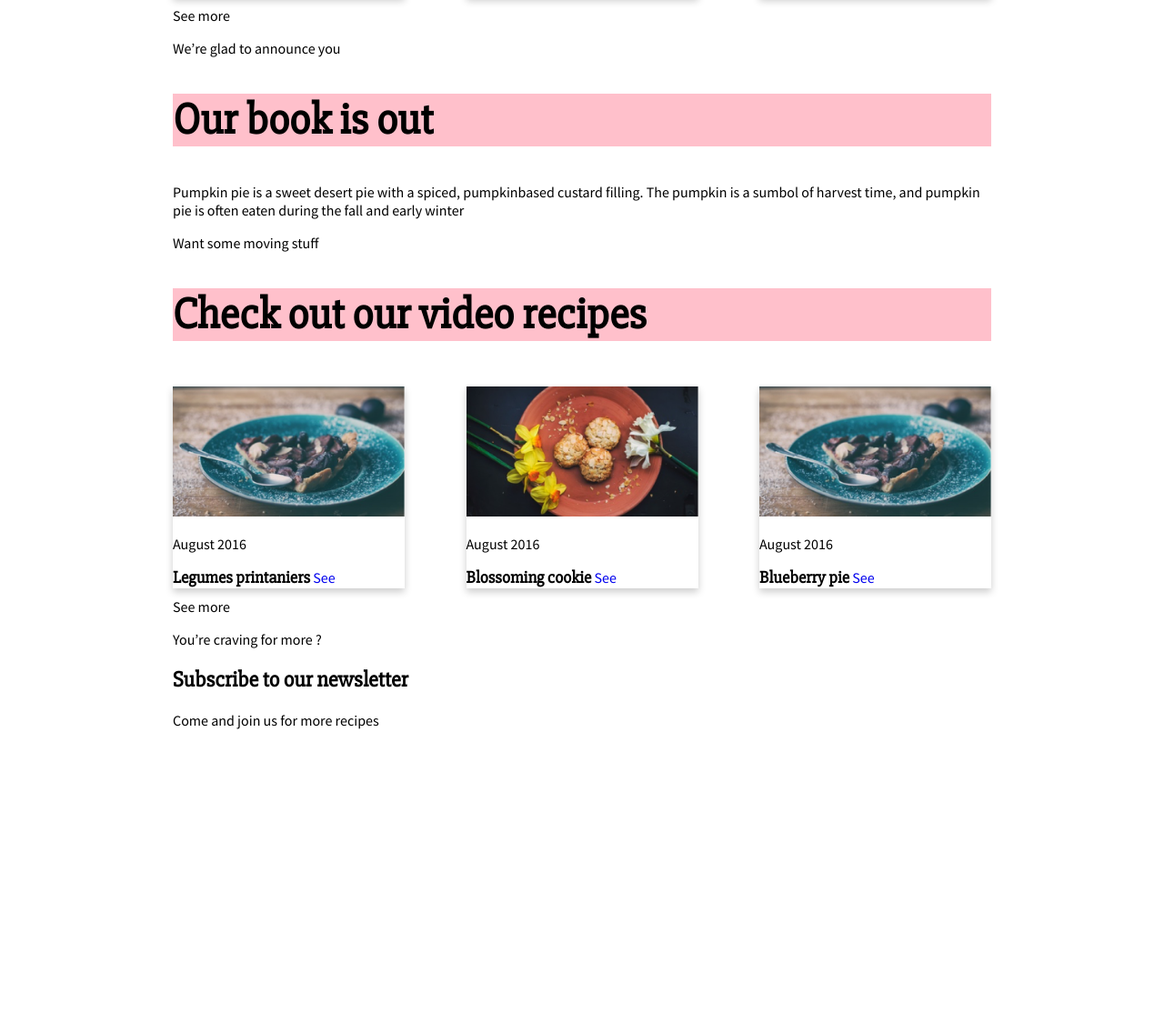
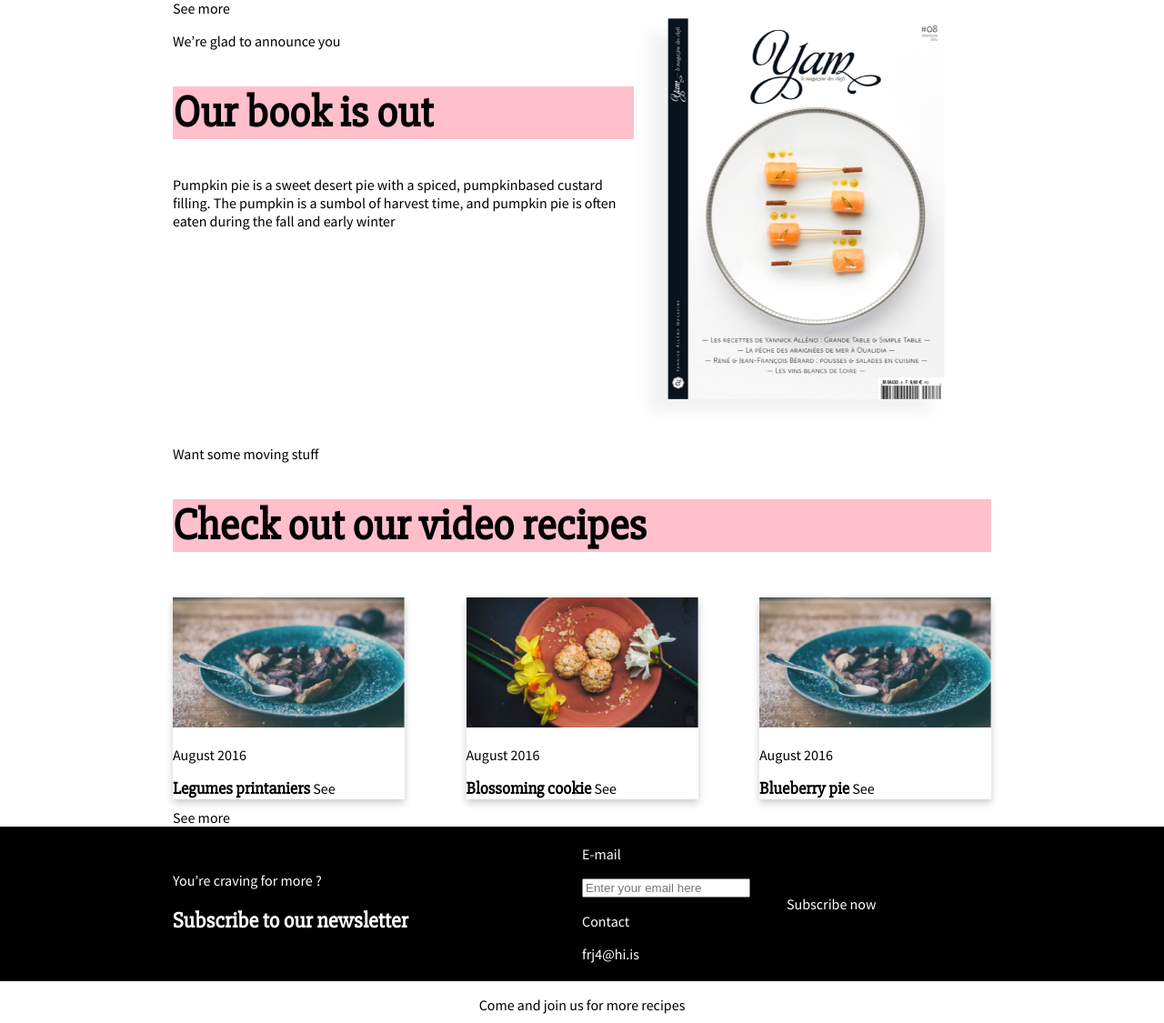
Before and after one commit to fridjon88/VefforritunVerkefni2, a plain HTML site: page index.html in a window 1280 px wide. Shown: the part 1238-2363 px from the top of the page at 91% size. Before the commit the page ends 2056 px from the top, so only its background shows below. Drawn offline with Linux system fonts and the light colour scheme.

Commit message:
main stuff complete

```diff
--- a/css/stylesheet.css
+++ b/css/stylesheet.css
@@ -1,44 +1,46 @@
 @import 'https://fonts.googleapis.com/css?family=Slabo+27px|Source+Sans+Pro';
 
 
-html {
+html, body {
   font-family: "Source Sans Pro", sans-serif;
   -webkit-box-sizing: border-box;
      -moz-box-sizing: border-box;
           box-sizing: border-box;
+          overflow-x: hidden;
+          margin: 0;
+}
+a {
+  text-decoration: none;
+  color: currentColor;
 }
 .container {
   max-width: 900px;
   margin: 0 auto;
 }
+h1, h2, h3 {
+  font-family: 'Slabo 27px', serif;
+}
 
 h1 {
-  font-family: 'Slabo 27px', serif;
   background-color: pink;
   font-size: 3em;
 }
-h2 {
-  font-family: 'Slabo 27px', serif;
-}
 h3 {
-  font-family: 'Slabo 27px', serif;
   display: inline;
 }
 h3 ~ a {
-  text-decoration: none;
   display:inline;
 }
 .box-header{
   display: flex;
   justify-content: space-between;
 }
-.navbar > ul > li{
+
+.navbar > ul > li {
   display: inline;
+  margin: 10px;
 }
 
-#logo {
-  display: inline;;
-}
 .box-featured {
   display: flex;
   background-image: url("../assets/background-header-image@2x.png");
@@ -53,8 +55,8 @@ h3 ~ a {
 }
 
 .flex-container {
+  display: flex;
   flex-direction: row ;
-  display: flex;
   flex-wrap: wrap;
   justify-content: center;
   justify-content: space-between;
@@ -74,3 +76,43 @@ ul{
 .recipie-item > img{
   width: 255px;
 }
+.box-book{
+  display: flex;
+}
+
+.book-item > img
+{
+  padding-right: 50px;
+  height: 450px
+
+}
+.box-footer {
+  display: flex;
+  background: black;
+  color: white;
+  align-items: center;
+  border-left: red;
+  /*crazy background hack https://css-tricks.com/full-browser-width-bars/ */
+  margin: 0 -601.5rem;
+  /* add back section padding (1.5rem) */
+  padding: 0.25rem 1.5rem;
+  /* border has to be solid, not RGBa */
+  /* 9600px or equiv (600rem = 9600/16) */
+  border-left: 600rem solid black;
+  border-right: 600rem solid black;
+}
+.item-footer {
+  width: 25%;
+  text-align: left;
+}
+
+.item-footer.subtext {
+  width: 50%;
+  text-align: left;
+}
+
+.box-social {
+  display: flex;
+  flex-direction: column;
+  align-items: center;
+}
--- a/index.html
+++ b/index.html
@@ -19,9 +19,15 @@
         </div>
         <nav class="navbar">
           <ul>
-            <li>Recipies</li>
-            <li>Videos</li>
-            <li>About us</li>
+            <li>
+              <a href="#recipies">Recipies</a>
+            </li>
+            <li>
+              <a href="#videos">Videos</a>
+            </li>
+            <li>
+              <a href="#about">About us</a>
+            </li>
           </ul>
         </nav>
       </div>
@@ -41,7 +47,7 @@
   </header>
   <main>
     <div class="container">
-      <div class="box-recipies">
+      <div class="box-recipies" id="recipies">
         <section>
           <p>All the news are here</p>
           <h1>Check out our latest recipies</h1>
@@ -94,16 +100,22 @@
           <div>See more</div>
         </section>
       </div>
-      <div class="box">
       <section>
+        <div class="box-book">
+          <div class="book-item">
             <p>We’re glad to announce you</p>
             <h1>Our book is out</h1>
             <p>
               Pumpkin pie is a sweet desert pie with a spiced, pumpkinbased custard filling. The pumpkin is a sumbol of harvest time, and pumpkin pie is often eaten during the fall and early winter
             </p>
+          </div>
+            <div class="book-item">
+          <img src="assets/magazine@2x.png" alt="A image of the new book" class="book-item">
+            </div>
+        </div>
       </section>
-      </div>
-      <div class="box-recipies">
+
+      <div class="box-recipies" id="videos">
         <section>
           <p>Want some moving stuff</p>
           <h1>Check out our video recipes</h1>
@@ -140,18 +152,39 @@
   </main>
 
   <footer>
-    <div class="container">
-      <div class="box">
+    <div class="container" id="about">
       <section>
+        <div class="box-footer">
+          <div class="item-footer subtext">
             <p>You’re craving for more ?</p>
             <h2>Subscribe to our newsletter</h2>
+          </div>
+          <div class="item-footer">
+            <form>
+              <p>E-mail</p>
+              <input required type="email" name="email" id="email" placeholder="Enter your email here">
+            </form>
+            <p>Contact</p>
+            <p>frj4@hi.is</p>
+          </div>
+          <div class="item-footer">
+            <p>Subscribe now</p>
+          </div>
+        </div>
       </section>
+      <section>
+        <div class="box-social">
+          <p>Come and join us for more recipes</p>
+          <div item-social>
+            <img src="assets/facebook-icon@3x.png" alt="facebook logo">
+            <img src="assets/twitter-icon@3x.png" alt="twitter logo">
+            <img src="assets/you-tube-icon@3x.png" alt="youtube logo">
           </div>
-      <div class="box">
-        <section>
-          <p>Come and join us for more recipes</p>
+          <div item-social></div>
+          <div item-social></div>
+          <a href="http://www.yamyam.com/">yamyam.com</a>
+        </div>
       </section>
-      </div>
     </div>
   </footer>
 </body>
```
Lines whose indentation alone changed are shown as unchanged.
